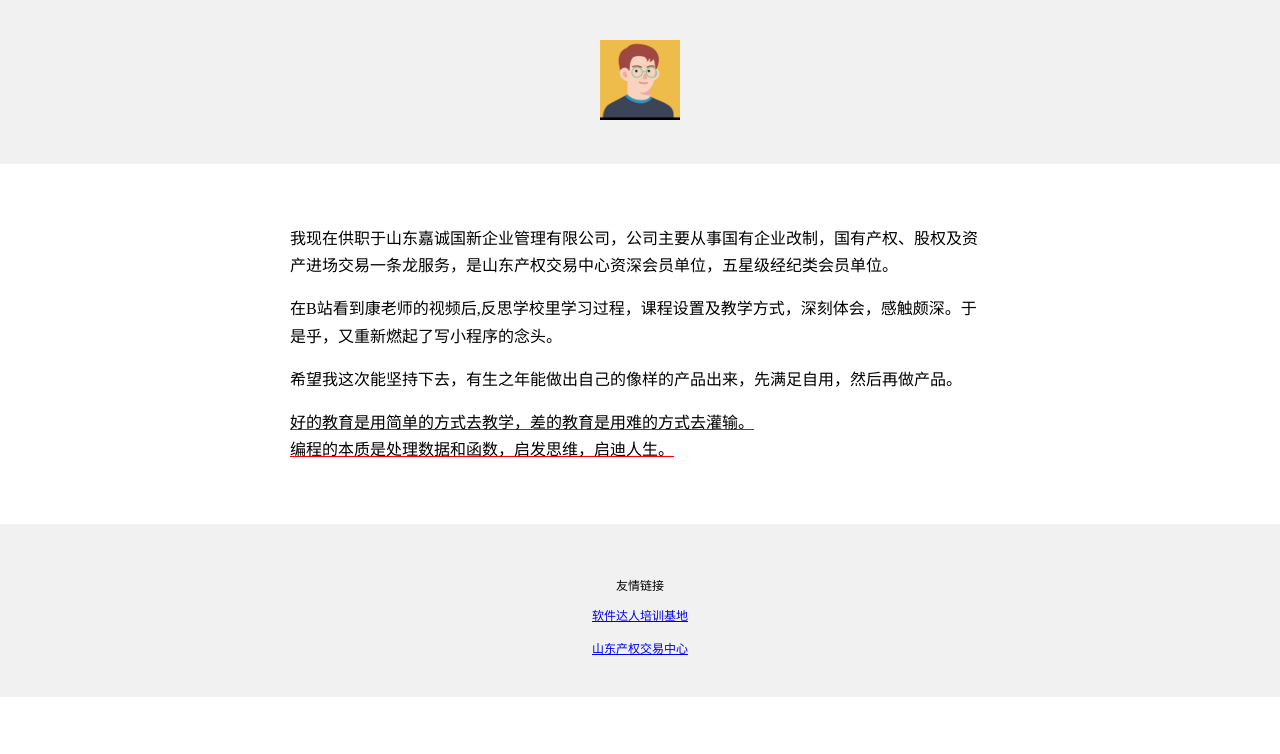
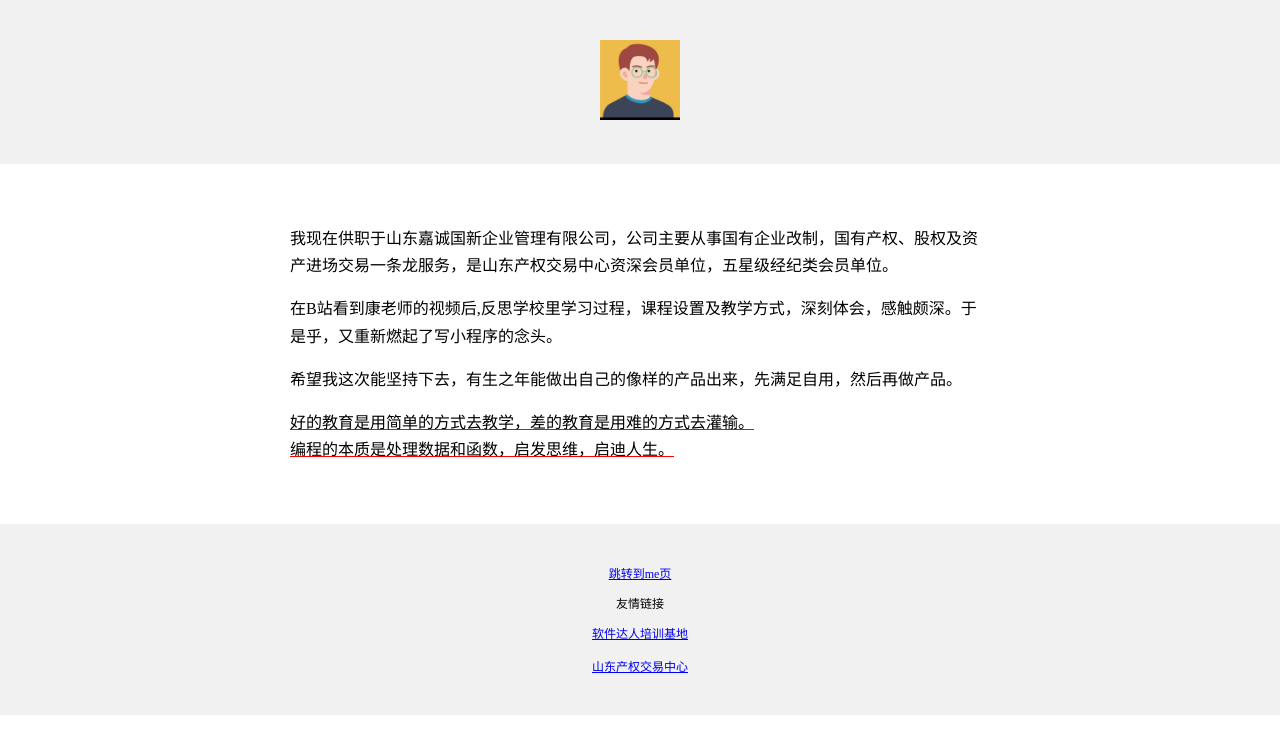
Before and after one commit to sdjqs/js01, a plain HTML site: page index.html in a window 1280 px wide. Drawn offline with Linux system fonts and the light colour scheme.

Commit message:
Update index.html

```diff
--- a/index.html
+++ b/index.html
@@ -43,6 +43,7 @@
         font-size: 12px;
       "
     >
+	 <a href="./me.html">跳转到me页</a>
       <p>友情链接</p>
       <a href="https://kangwenchang.com">软件达人培训基地</a><br /><br />
       <a href="http://www.sdcqjy.com/">山东产权交易中心</a>
```
